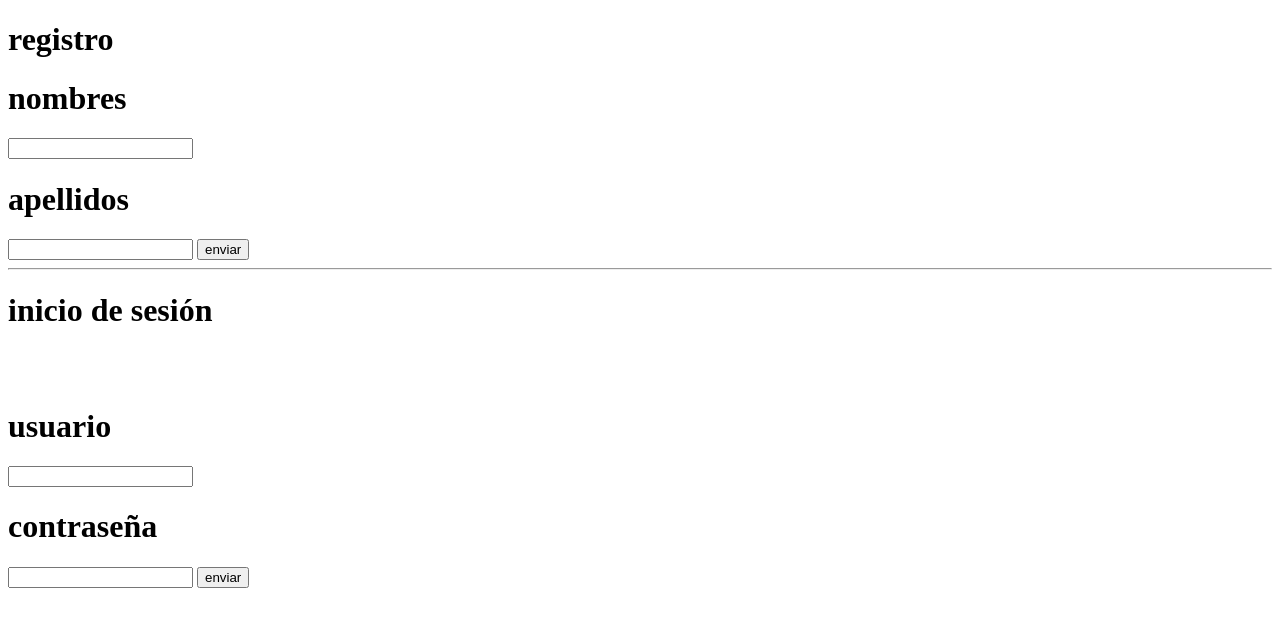
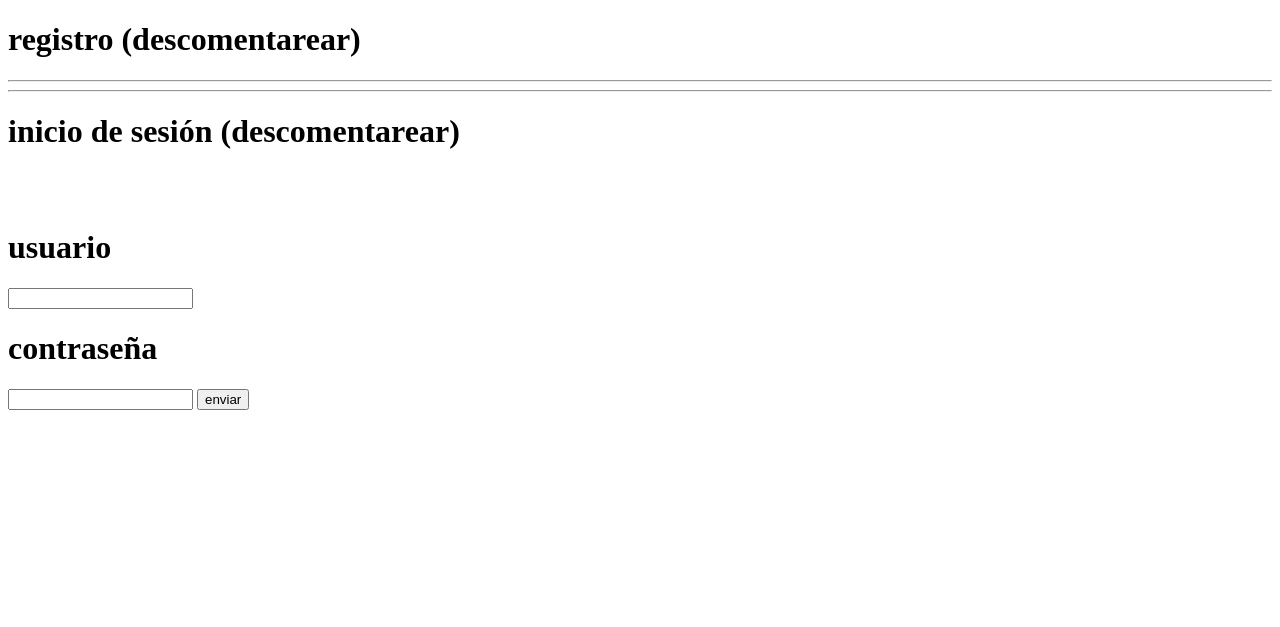
Before and after one commit to Almightytgc/libreria, a PHP site: page /petBosco2/ in a window 1280 px wide. Shown: the top 627 px of the page. Run offline with PHP 8.4, Linux system fonts and the light colour scheme.

```diff
--- a/index.php
+++ b/index.php
@@ -5,6 +5,23 @@ include("libreria.php");
 
 $_SESSION['logueado'] = false;
 
+
+//REGISTRO
+// if ($_POST) {
+//     $usuario = $_POST['usuario'];
+//     $password = $_POST['password'];
+
+//     $conexionBD = new Conexion();
+//     $conexion = $conexionBD->obtenerConexion();
+
+//     $resultados = $conexionBD->ejecutarConsulta
+//         ('insert into usuarios (id_usuario, usuario, contraseña) values (NULL, :usuario, :password)',
+//          array(':usuario' => $usuario, ':password' => $password));
+
+// }
+
+
+//LOGIN
 if ($_POST) {
     $usuario = $_POST['usuario'];
     $password = $_POST['password'];
@@ -17,21 +34,13 @@ if ($_POST) {
          array(':usuario' => $usuario, ':password' => $password));
 
          if (intval($resultados['n_usuarios']) > 0) {
-            echo "Hola";
+            echo "<hr> <center><h2>Hola, iniciaste sesión</h2></center> <hr>";
         } else {
-            echo "aaa";
+            echo "error";
         }
 
 
-
-
-    var_dump($usuario);
-    var_dump($password);
-
 }
-
-
-
 
 ?>
 
@@ -49,17 +58,20 @@ if ($_POST) {
         echo "Estás logueado ".$_SESSION['usuario'];
     }
     ?>
-    <h1>registro</h1>
-    <form method="post">
+    <h1>registro (descomentarear)</h1>
+    <hr>
+    <!-- <form method="post">
         <h1>nombres</h1>
-        <input type="text" name="nombres">
+        <input type="text" name="usuario">
         <h1>apellidos</h1>
-        <input type="text" name="apellidos">
+        <input type="text" name="password">
         <input type="submit" value="enviar">
-    </form>
+    </form> -->
 
     <hr>
-    <h1>inicio de sesión</h1>
+    <h1>inicio de sesión (descomentarear)</h1>
+
+
     <br><br>
     <form method="post">
         <h1>usuario</h1>
--- a/libreria.php
+++ b/libreria.php
@@ -13,7 +13,7 @@ class Conexion {
         try {
             $this->conexion = new PDO("mysql:host=$this->servidor; dbname=prueba", $this->usuario,$this->contrasenia);
             $this->conexion -> setAttribute(PDO::ATTR_ERRMODE, PDO::ERRMODE_EXCEPTION);
-            echo "<h1>Conexión exitosa</h1>";
+            echo "<h1>Conexión exitosa (operación realizada con éxito)</h1>";
             // Con setAttribute(), establecemos el valor de un atributo en la conexión PDO. PDO::ATTR_ERRMODE es
             // el nombre del atributo que queremos establecer y PDO::ERRMODE_EXCEPTION es el
             // valor que queremos asignarle. en este caso buscamos establecer un atrbituto de error
@@ -97,6 +97,14 @@ class Conexion {
     // }
 
 
+
+
+
+
+
+
+
+
     //LOGIN
 
 
@@ -130,7 +138,12 @@ class Conexion {
 
 
 
-// //inicio de sesión
+
+
+
+
+
+// //inicio de sesión largo
 // if ($_POST) {
 
 //     $usuario = $_POST['usuario'];
@@ -168,8 +181,24 @@ class Conexion {
 //     }
 // }
 
+
+
+
+
+
 //linea de código para establecer una ruta base para los hipervinculos
 $url_base = "http://localhost/petBosco2/";
+
+
+
+
+
+
+
+
+
+
+
 
 
 //código para validar si hay una sesión iniciada para controlar el acceso de los usuarios a las páginas
```
